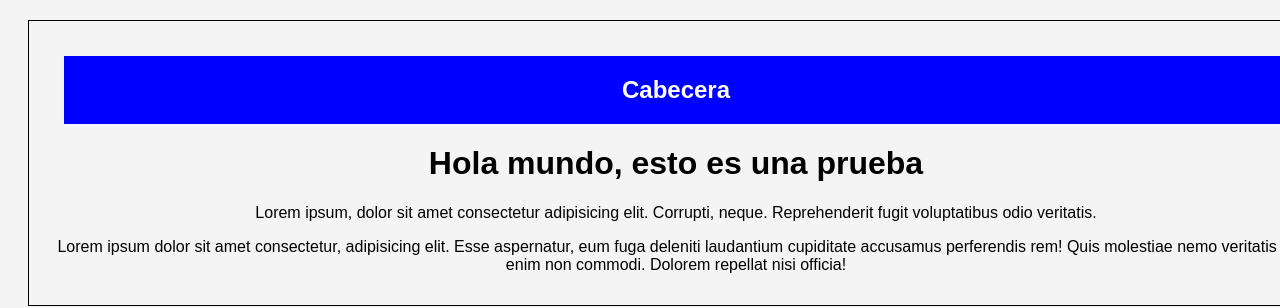
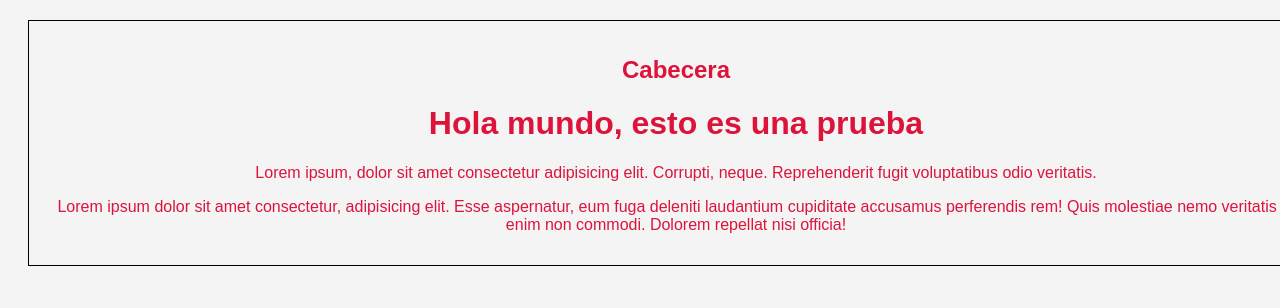
Before and after one commit to gabrielmaldonado164/test_git, a plain HTML site: page proyecto_prueba/index.html in a window 1280 px wide. Shown: the top 308 px of the page. Drawn offline with Linux system fonts and the light colour scheme.

Commit message:
ahora si, solucionado

```diff
--- a/proyecto_prueba/css/estilos.css
+++ b/proyecto_prueba/css/estilos.css
@@ -11,18 +11,5 @@ body{
     padding: 15px;
     color: #000;
     border: 1px solid #000;
-<<<<<<< HEAD
     color: crimson;
-=======
-    color: aqua;
 }
-
-.cabecera{
-    color: #fff;
-    background: blue;
-    margin: 20px;
-    padding: 20px;
-    font-weight: bold;
-
->>>>>>> cabecera
-}
```
